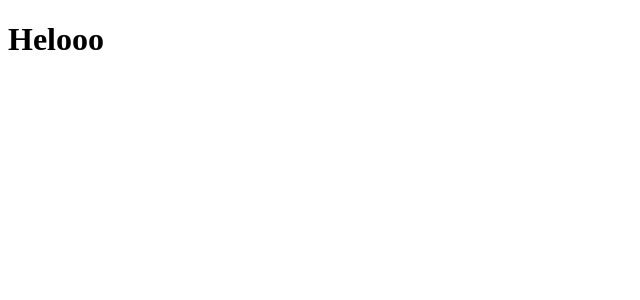
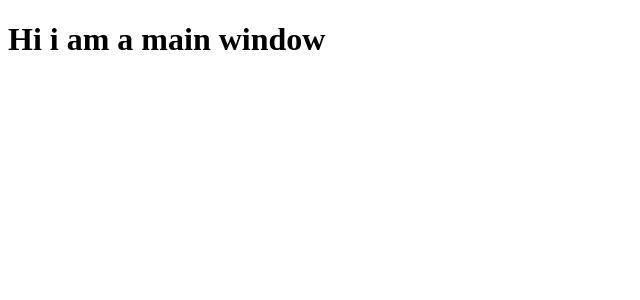
Before and after one commit to atfoc/dd, a React (Create React App) app: page /#/MainWindow in a window 1280 px wide. Shown: the top 300 px of the page, without its empty margins (0-640 px from the left). Built offline with nearby package versions, Linux system fonts and the light colour scheme.

Commit message:
Added code for main window

```diff
--- a/main.ts
+++ b/main.ts
@@ -9,5 +9,4 @@ function main()
 	mainWindow.show();
 }
 
-
 app.on('ready', main);
--- a/src/app.tsx
+++ b/src/app.tsx
@@ -1,8 +1,15 @@
 import * as React from 'react';
+import {HashRouter, Route} from 'react-router-dom';
+
+import {MainWindow} from './components/MainWindow/MainWindow';
 
 
 
 export default function App()
 {
-	return <h1>Helooo</h1>;
+	return (
+		<HashRouter>
+			<Route path='/MainWindow' component={MainWindow}/>
+		</HashRouter>
+	);
 }
--- /dev/null
+++ b/src/components/MainWindow/MainWindow.tsx
@@ -0,0 +1,6 @@
+import * as React from 'react';
+
+export function MainWindow()
+{
+	return <h1>Hi i am a main window</h1>
+}
```
